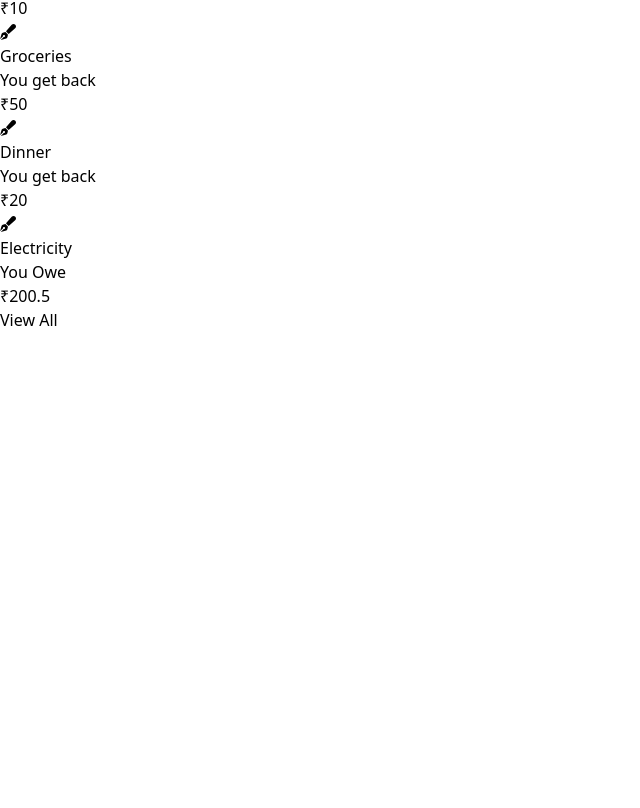
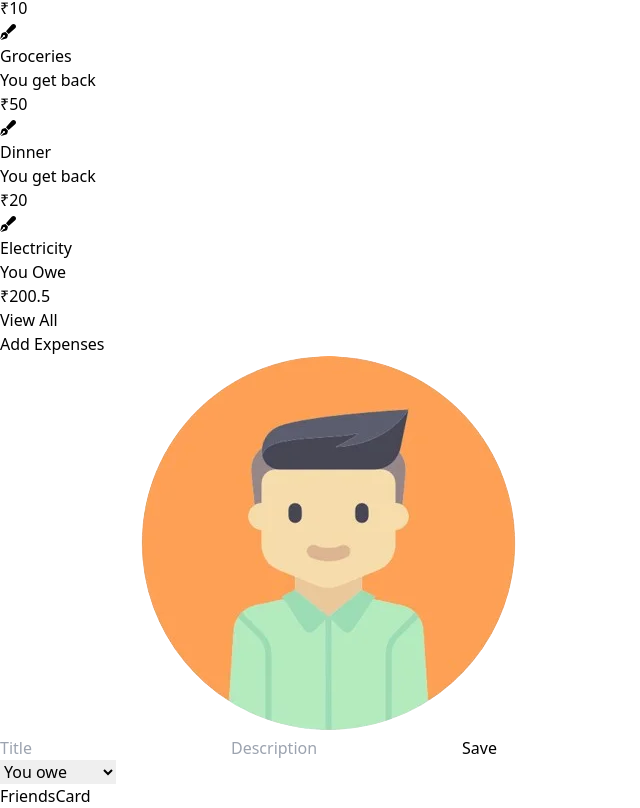
Before and after one commit to puranjayb/SPAP-FTP, a React (Vite) app in the folder client/: page / in a window 1280 px wide. Shown: the part 1376-2184 px from the top of the page, without its empty margins (0-640 px from the left). Before the commit the page ends 1708 px from the top, so only its background shows below. Built offline with nearby package versions, Linux system fonts and the light colour scheme.

Commit message:
Added the 'Add Expense' component

```diff
--- a/client/src/containers/Activities.jsx
+++ b/client/src/containers/Activities.jsx
@@ -43,7 +43,6 @@ function Activities() {
     }
   ]
 
-
   return (
     <div className='w-full flex flex-col gap-4 p-5 text-gray-300 rounded-3xl shadow-xl bg-[#1C2949]'>
       <h2 className='text-2xl font-semibold'>Activities</h2>
--- /dev/null
+++ b/client/src/containers/AddExpenses.jsx
@@ -0,0 +1,46 @@
+import React from 'react'
+
+function AddExpenses() {
+  return (
+    <div className='w-[45rem] flex flex-col gap-6 p-5 text-gray-300 rounded-3xl shadow-xl bg-[#1C2949]'>
+      <h1 className='text-2xl font-semibold'>Add Expenses</h1>
+      <div className='flex justify-between'>
+        <div>
+          <img
+            src="../../loginavatar.webp"
+            alt="Avatar"
+            className='w-24 rounded-full'
+          />
+        </div>
+        <div className='w-3/5 flex flex-col gap-3'>
+          <input
+            type="text"
+            placeholder='Title'
+            className='w-full h-10 bg-transparent border-b-2 border-gray-300 focus:outline-none transition ease-in-out text-lg font-semibold tracking-wide'
+            required
+          />
+          <input
+            type="text"
+            placeholder='Description'
+            className='w-full h-10 bg-transparent border-b-2 border-gray-300 focus:outline-none transition ease-in-out text-lg font-semibold tracking-wide'
+            required
+          />
+          <button
+            type='button'
+            className='border-2 mt-4 border-gray-300 bg-transparent text-gray-300 font-semibold tracking-wide py-1 rounded-lg hover:bg-gray-300 hover:text-gray-800 transition ease-in-out w-1/5'
+          >
+            Save
+          </button>
+        </div>
+        <div>
+          <select className='bg-[#293B66] rounded-lg px-2 py-1 cursor-pointer outline-none shadow-lg'>
+            <option value="youOwe">You owe</option>
+            <option value="youGetBack">You get back</option>
+          </select>
+        </div>
+      </div>
+    </div>
+  )
+}
+
+export default AddExpenses
--- /dev/null
+++ b/client/src/containers/FriendsCard.jsx
@@ -0,0 +1,9 @@
+import React from 'react'
+
+function FriendsCard() {
+  return (
+    <div>FriendsCard</div>
+  )
+}
+
+export default FriendsCard
--- a/client/src/page/Dashboard.jsx
+++ b/client/src/page/Dashboard.jsx
@@ -3,6 +3,8 @@ import Navbar from '../containers/Navbar'
 import OverviewCard from '../containers/OverviewCard'
 import ExpenseStatistics from '../containers/ExpenseStatistics'
 import Activities from '../containers/Activities'
+import AddExpenses from '../containers/AddExpenses'
+import FriendsCard from '../containers/FriendsCard'
 
 function Dashboard() {
   return (
@@ -19,6 +21,10 @@ function Dashboard() {
           <Activities />
         </div>
       </div>
+      <div className='flex justify-between mt-6'>
+          <AddExpenses />
+          <FriendsCard />
+        </div>
     </section>
   )
 }
```
